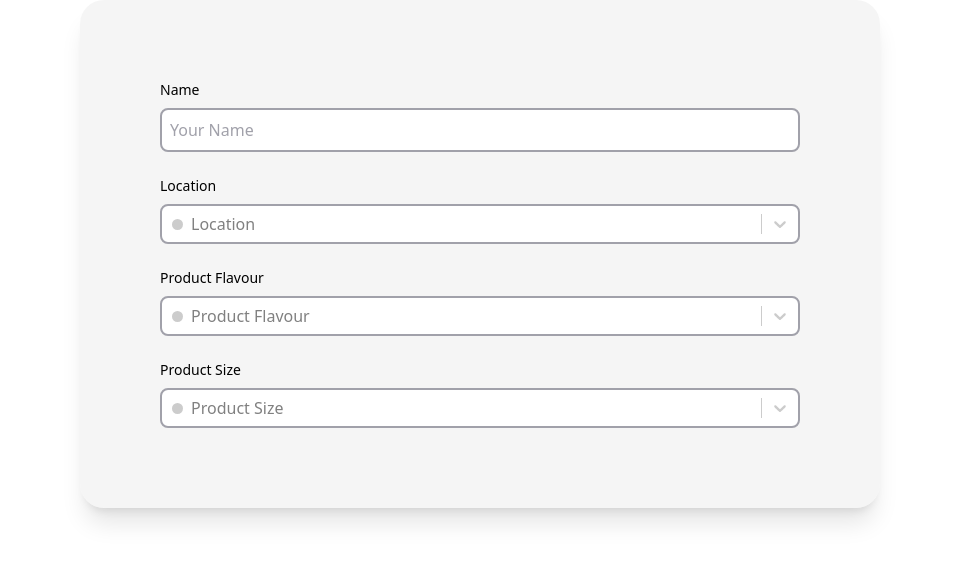
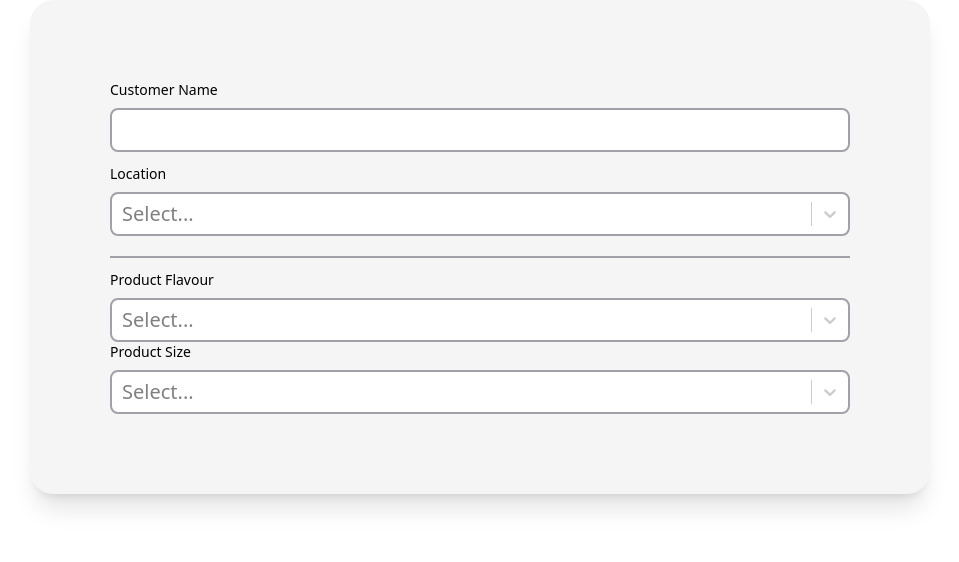
Before and after one commit to baotrangreenhouse/customer_complaint_form, a Next.js app: page /form in a window 1280 px wide. Shown: the top 562 px of the page, without its empty margins (160-1119 px from the left). Built offline with nearby package versions, Linux system fonts and the light colour scheme.

Commit message:
Change variables, design

```diff
--- a/src/app/globals.css
+++ b/src/app/globals.css
@@ -42,7 +42,7 @@
     @apply text-sm lg:text-base
   }
   .my--container {
-    @apply w-full sm:w-[600px] md:w-[600px] lg:w-[700px] xl:w-[800px] 2xl:w-[900px];
+    @apply w-full sm:w-[600px] md:w-[700px] lg:w-[800px] xl:w-[900px] 2xl:w-[1000px];
   }
   .layout {
     @apply grid grid-cols-[minmax(40px,1fr)_minmax(auto,708px)_minmax(40px,1fr)] sm:grid-cols-[minmax(96px,1fr)_minmax(auto,708px)_minmax(96px,1fr)];
--- a/src/components/Form/formSection.tsx
+++ b/src/components/Form/formSection.tsx
@@ -1,46 +1,32 @@
 "use client"
 
 import { FormEvent, useState } from "react";
-import TextInputSection from "./textInputSection";
-import { FormInputDataType, FormInputOptionType } from "@/types/type";
+import { FormInputData_Type, FormInputOption_Type, FormInputProduct_Type } from "@/types/type";
 import { FormInputFieldObject } from "@/types/data";
-import SelectBox from "./selectInputSection";
-import { LOCATION, PRODUCT, SIZE_SORT, getFlavour, getSize } from "@/datas/data";
+import SelectBox from "./selectBox";
+import { FLAVOUR, LOCATION, PRODUCT, SIZE, convertToOption, filterFlavour, filterSize, getFlavour, getSize } from "@/datas/data";
+import InputBox from "./inputBox";
+import { ProductObject_Type } from "@/datas/type";
 
-const FormInputData: FormInputDataType = {
-  name: "",
+const FormInputDataDefault: FormInputData_Type = {
+  customerName: "",
   location: "",
-  locationDetail: "",
-  customerName: "",
-  bestBeforeDate: "", // change to date later
-  productSize: "",
-  productFlavour: "",
-  productName: "",
+  product: [{productFlavour: "", productSize: "", bestBeforeDate: ""}],
+  complaintType: "",
+  complaintTypeDetails: "",
+  healthConcern: "",
   issue: "",
-  issueDetail: ""
+  issueDetails: "",
+  sampleHeld: "",
+  response: "",
+  followUpRequired: "",
+  additionalNotes: ""
 };
 
-const FormInputOption_Location: FormInputOptionType[] = LOCATION.map(location => {
-  return {value: location, label: location, color: "#1E1E24"};
-})
+const FormSection = () => {
+  let FormInputOption_Location: FormInputOption_Type[] = convertToOption(LOCATION);
 
-
-const FormSection = () => {
-  const [inputData, setInputData] = useState<FormInputDataType>(FormInputData);
-
-  const FormInputOption_Flavour: FormInputOptionType[] = getFlavour(PRODUCT.filter(function(productObject) {
-    return inputData.productSize == "" || productObject.productSize.includes(inputData.productSize);
-  })).sort().map(productFlavour => { // sort based on lexigraphical order
-    return {value: productFlavour, label: productFlavour, color: "#1E1E24"};
-  })
-
-  const FormInputOption_Size: FormInputOptionType[] = getSize(PRODUCT.filter(function(productObject) {
-    return inputData.productFlavour == "" || productObject.productFlavour == inputData.productFlavour;
-  })).sort((a: string, b: string) => {
-    return SIZE_SORT.indexOf(a) - SIZE_SORT.indexOf(b);
-  }).map(productFlavour => { // sort based on size
-    return {value: productFlavour, label: productFlavour, color: "#1E1E24"};
-  })
+  const [inputData, setInputData] = useState<FormInputData_Type>(FormInputDataDefault);
 
   const handleChange = (event: FormEvent<HTMLFormElement>) => {
     setInputData({
@@ -48,19 +34,48 @@ const FormSection = () => {
       [event.currentTarget.name]: event.currentTarget.value
     })
   }
-  const handleSelectChangeWrapper = (name: string, selectedOptionData: string) => {
+  const handleSelectChangeWrapper = (name: string, selectedOptionData: string | undefined) => {
     setInputData({
       ...inputData,
-      [name]: selectedOptionData
+      [name]: selectedOptionData ? selectedOptionData : ""
     })
   }
 
   return (
-    <form className="flex flex-col w-full space-y-6">
-      <TextInputSection {...FormInputFieldObject.name} value={inputData.name} onChange={handleChange} isError={false} />
-      <SelectBox {...FormInputFieldObject.location} options={FormInputOption_Location} value={inputData.location} onChange={handleSelectChangeWrapper} isError={false} />
-      <SelectBox {...FormInputFieldObject.productFlavour} options={FormInputOption_Flavour} value={inputData.productFlavour} onChange={handleSelectChangeWrapper} isError={false} />
-      <SelectBox {...FormInputFieldObject.productSize} options={FormInputOption_Size} value={inputData.productSize} onChange={handleSelectChangeWrapper} isError={false} />
+    <form className="flex flex-col w-full space-y-3">
+      <InputBox {...FormInputFieldObject.customerName} value={inputData.customerName} onChange={handleChange} />
+      <SelectBox {...FormInputFieldObject.location} options={FormInputOption_Location} value={inputData.location} onChange={handleSelectChangeWrapper} />
+      <div className="w-full h-0.5 bg-[var(--grey-color)] mt-2" />
+      {inputData.product.map((product: FormInputProduct_Type, index: number) => {
+        const [FormInputOption_ProductFlavour, setFormInputOption_ProductFlavour] = useState<FormInputOption_Type[]>(convertToOption(FLAVOUR));
+        const [FormInputOption_ProductSize, setFormInputOption_ProductSize] = useState<FormInputOption_Type[]>(convertToOption(SIZE));
+
+
+        const handleSelectChangeWrapper_Product = (name: "productFlavour" | "productSize" | "bestBeforeDate", selectedOptionData: string | undefined) => {
+          // handle change
+          var newProduct = inputData.product;
+          newProduct[index][name] = selectedOptionData ? selectedOptionData : "";
+          setInputData({
+            ...inputData,
+            ["product"]: newProduct
+          })
+          // handle option
+          setFormInputOption_ProductFlavour(convertToOption(FLAVOUR.filter((flavour: string) => filterFlavour(flavour, product.productSize))));
+          setFormInputOption_ProductSize(convertToOption(SIZE.filter((size: string) => filterSize(product.productFlavour, size))));
+          console.log(product);
+        }
+
+        return (
+          <div key={index}>
+            <SelectBox {...FormInputFieldObject.productFlavour} options={FormInputOption_ProductFlavour} value={product.productFlavour} onChange={handleSelectChangeWrapper_Product} />
+            <SelectBox {...FormInputFieldObject.productSize} options={FormInputOption_ProductSize} value={product.productSize} onChange={handleSelectChangeWrapper_Product} />
+            {/* <SelectBox {...FormInputFieldObject.bestBeforeDate} options={} value={} onChange={} /> */}
+          </div>
+        )
+      })
+
+      }
+
     </form>
   )
 }
--- /dev/null
+++ b/src/components/Form/inputBox.tsx
@@ -0,0 +1,35 @@
+
+interface Props {
+  label: string,
+  name: string,
+  type: string,
+  value: string,
+  onChange: Function,
+}
+
+const InputBox = (props : Props) => {
+  const {label, name, type, value, onChange} = props;
+
+  return (
+    <div>
+      <label
+        htmlFor={name}
+        className="text-black text-sm font-medium block mb-2"
+      >
+        {label}
+      </label>
+      <input
+        name={name}
+        type={type}
+        className="text--content text-black input--box p-1.5"
+        value={value}
+        onChange={(e) => onChange(e)}
+        autoComplete="off"
+        autoCorrect="off"
+        spellCheck="false"
+      />
+    </div>
+  )
+}
+
+export default InputBox;
--- a/src/components/Form/selectInputSection.tsx
+++ b/src/components/Form/selectBox.tsx
@@ -1,5 +1,5 @@
 'use client'
-import { FormInputOptionType } from "@/types/type";
+import { FormInputOption_Type } from "@/types/type";
 import chroma from "chroma-js";
 import { useState } from "react";
 import { SingleValue, StylesConfig } from "react-select";
@@ -9,41 +9,25 @@ import Select from "react-select";
 interface Props {
   label: string,
   name: string,
-  options?: FormInputOptionType[],
+  options?: FormInputOption_Type[],
   type: string,
   value: string,
-  placeholder: string,
-  isError: boolean,
   onChange: Function,
 }
 
-const dot = (color = 'transparent') => ({
-  alignItems: 'center',
-  display: 'flex',
-
-  ':before': {
-    backgroundColor: color,
-    borderRadius: '10px',
-    content: '" "',
-    display: 'block',
-    marginRight: '8px',
-    height: '11px',
-    width: '11px',
-  },
-});
-
 type Color = chroma.Color;
-const colourStyles: StylesConfig<FormInputOptionType> = {
+const colourStyles: StylesConfig<FormInputOption_Type> = {
   control: (styles, { isFocused }) => ({
-    ...styles, backgroundColor: 'white', borderWidth: '2px', ':hover': { borderColor: '#1E1E24' }, borderColor: isFocused ? '#1E1E24' : '#A1A1AA', outline: 'none', borderRadius: '0.5rem', boxShadow: '',
+    ...styles, backgroundColor: 'white', borderWidth: '2px', ':hover': { borderColor: '#1E1E24' }, borderColor: isFocused ? '#1E1E24' : '#A1A1AA', outline: 'none', borderRadius: '0.5rem', boxShadow: ''
   }),
-  option: (styles, { data, isFocused, isSelected }) => {
-    const color: Color = chroma(data.color);
+  option: (styles, { isFocused, isSelected }) => {
+    const defaultColor = "#37352F";
+    const color: Color = chroma(defaultColor);
     return {
       ...styles,
       borderRadius: '0.5rem',
       backgroundColor: isSelected
-        ? data.color
+        ? defaultColor
         : isFocused
           ? color.alpha(0.1).css()
           : undefined,
@@ -51,34 +35,31 @@ const colourStyles: StylesConfig<FormInputOptionType> = {
         ? chroma.contrast(color, 'white') > 2
           ? 'white'
           : 'black'
-        : data.color,
+        : 'black',
       cursor: 'default',
       ':active': {
         ...styles[':active'],
         backgroundColor: isSelected
-          ? data.color
+          ? defaultColor
           : color.alpha(0.3).css(),
       },
     };
-  },
-  input: (styles) => ({ ...styles, ...dot(), }),
-  placeholder: (styles) => ({ ...styles, ...dot('#ccc') }),
-  singleValue: (styles, { data }) => ({ ...styles, ...dot(data.color) }),
+  }
 };
 
 const SelectBox = (props: Props) => {
-  const {options, label, name, placeholder, onChange} = props;
+  const {options, label, name, onChange} = props;
 
-  const [selectedOption, setSelectedOption] = useState<SingleValue<FormInputOptionType>>();
+  const [selectedOption, setSelectedOption] = useState<SingleValue<FormInputOption_Type>>();
 
-  const handleSelectChange = (selectedOption: SingleValue<FormInputOptionType>) => {
+  const handleSelectChange = (selectedOption: SingleValue<FormInputOption_Type>) => {
     setSelectedOption(selectedOption);
     onChange(name, selectedOption?.value);
   }
 
   return (
     options && (
-      <>
+      <div>
         <label
           htmlFor={name}
           className="text-black text-sm font-medium block mb-2"
@@ -89,13 +70,13 @@ const SelectBox = (props: Props) => {
           instanceId={name}
           options={options}
           styles={colourStyles}
-          placeholder={placeholder}
+          className="text--content"
           value={selectedOption}
           onChange={(s) => handleSelectChange(s)}
           isMulti={false}
           isClearable={true}
         />
-      </>
+      </div>
     )
   )
 }
--- a/src/components/Form/textInputSection.tsx
+++ /dev/null
@@ -1,44 +0,0 @@
-import { cn } from "@/lib/tailwind-merge";
-
-
-interface Props {
-  label: string,
-  name: string,
-  type: string,
-  value: string,
-  placeholder: string,
-  isError: boolean,
-  onChange: Function,
-  readonly: boolean
-}
-
-const TextInputSection = (props : Props) => {
-  const {label, name, type, value, placeholder, isError, onChange, readonly} = props;
-
-  return (
-    <>
-      <label
-        htmlFor={name}
-        className="text-black text-sm font-medium block mb-2"
-      >
-        {label}
-      </label>
-      <input
-        name={name}
-        type={type}
-        className={cn(`text--content text-black input--box p-2`, {
-          'border-red-600': isError === true,
-        })}
-        placeholder={placeholder}
-        value={value}
-        onChange={(e) => onChange(e)}
-        autoComplete='off'
-        autoCorrect='off'
-        spellCheck='false'
-        readOnly={readonly}
-      />
-    </>
-  )
-}
-
-export default TextInputSection;
--- a/src/datas/data.ts
+++ b/src/datas/data.ts
@@ -1,4 +1,5 @@
-import { ProductObjectType } from "./type";
+import { FormInputOption_Type } from "@/types/type";
+import { ProductObject_Type } from "./type";
 
 const RAW_PRODUCT: string[] = [
 "Adaptogenic Cafe Latte, 300 mL", // lattes
@@ -71,33 +72,15 @@ const RAW_PRODUCT: string[] = [
 "Smart Energy, 60 mL"
 ];
 
-export const PRODUCT: ProductObjectType[] = RAW_PRODUCT.map(product => {
-  const s = product.split(",");
+export const PRODUCT: ProductObject_Type[] = RAW_PRODUCT.map(product => {
+  const s = product.split(", ");
   const flavour = s[0];
-  var size: string[] = []
-  for (var i = 1; i < s.length; ++i) {
-    size.push(s[i]);
-  }
-  const name = s[0] + " " + s[1];
-  return {productFlavour: flavour, productSize: size, productName: name};
+  var size: string[] = s.slice(1);
+  return {productFlavour: flavour, productSize: size};
 });
 
-export const getFlavour = (products: ProductObjectType[]) : string[] => {
-  // Set is to remove duplicates
-  return [... new Set(products.map(productObject => {
-    return productObject.productFlavour;
-  }))];
-}
-
-export const getSize = (products: ProductObjectType[]) : string[] => {
-  var size: string[] = [];
-  for (var i = 0; i < products.length; ++i) {
-    size = size.concat(products[i].productSize);
-  }
-  return [... new Set(size)]; // remove duplicates
-}
-
-export const SIZE_SORT: string[] = ["60 mL", "300 mL", "325 mL", "340 mL", "355 mL", "900 mL", "946 mL", "1.26 mL"];
+export const FLAVOUR: string[] = PRODUCT.map((product) => product.productFlavour);
+export const SIZE: string[] = ["60 mL", "300 mL", "325 mL", "340 mL", "355 mL", "900 mL", "946 mL", "1.26 mL"];
 
 export const LOCATION: string[] = [
   "Brookfield",
@@ -111,3 +94,53 @@ export const LOCATION: string[] = [
   "Nashua",
   "Customer Service (Grocery / Non-Greenhouse Retail Store)"
 ]
+
+
+
+
+export const convertToOption = (values: string[]) : FormInputOption_Type[] => {
+  return values.map((value: string) => {
+    return {value: value, label: value};
+  })
+}
+
+export const getFlavour = (products: ProductObjectType[]) : string[] => {
+  return [... new Set(products.map(productObject => {
+    return productObject.productFlavour;
+  }))];
+}
+
+export const getSize = (products: ProductObjectType[]) : string[] => {
+  var size: string[] = [];
+  for (var i = 0; i < products.length; ++i) {
+    size = size.concat(products[i].productSize);
+  }
+  return [... new Set(size)];
+}
+
+export const filterFlavour = (flavour: string, size: string) : boolean => {
+  if (size == "") {
+    return true;
+  }
+  for (const product of PRODUCT) {
+    if (product.productFlavour != flavour) continue;
+    if (product.productSize.includes(size)) {
+      return true;
+    }
+  }
+  return false;
+}
+
+export const filterSize = (flavour: string, size: string) : boolean => {
+  if (flavour == "") {
+    return true;
+  }
+  for (const product of PRODUCT) {
+    if (product.productFlavour != flavour) continue;
+    if (product.productSize.includes(size)) {
+      return true;
+    }
+  }
+  console.log("false");
+  return false;
+}
--- a/src/datas/type.ts
+++ b/src/datas/type.ts
@@ -1,7 +1,6 @@
 
 
-export type ProductObjectType = {
-  productName: string,
+export type ProductObject_Type = {
   productFlavour: string,
-  productSize: string[],
+  productSize: string[]
 }
--- a/src/types/data.ts
+++ b/src/types/data.ts
@@ -1,75 +1,75 @@
-import { FormInputFieldObjectType } from "./type";
+import { FormInputFieldObject_Type } from "./type";
 
 
-export const FormInputFieldObject: FormInputFieldObjectType = {
-  name: {
-    label: "Name",
-    name: "name",
-    type: "text",
-    placeholder: "Your Name",
-    readonly: false
+export const FormInputFieldObject: FormInputFieldObject_Type = {
+  customerName: { // input box
+    label: "Customer Name",
+    name: "customerName",
+    type: "text"
   },
-  location: {
+  location: { // input box
     label: "Location",
     name: "location",
-    type: "text",
-    placeholder: "Location",
-    readonly: false
+    type: "text"
   },
-  locationDetail: {
-    label: "Location Detail",
-    name: "locationDetail",
-    type: "text",
-    placeholder: "Location Detail",
-    readonly: false
+  productFlavour: { // select
+    label: "Product Flavour",
+    name: "productFlavour",
+    type: "text"
   },
-  customerName: {
-    label: "Customer Name",
-    name: "customerName",
-    type: "text",
-    placeholder: "Customer Name",
-    readonly: false
-  },
-  bestBeforeDate: {
-    label: "BBD",
-    name: "bestBeforeDate",
-    type: "date",
-    placeholder: "BBD",
-    readonly: false
-  },
-  productSize: {
+  productSize: { // select
     label: "Product Size",
     name: "productSize",
-    type: "text",
-    placeholder: "Product Size",
-    readonly: false
+    type: "text"
   },
-  productFlavour: {
-    label: "Product Flavour",
-    name: "productFlavour",
-    type: "text",
-    placeholder: "Product Flavour",
-    readonly: false
+  bestBeforeDate: { // input box
+    label: "Best Before Date (BBD)",
+    name: "bestBeforeDate",
+    type: "date"
   },
-  productName: {
-    label: "Product Name",
-    name: "productName",
-    type: "text",
-    placeholder: "Product Name",
-    readonly: false
+  complaintType: { // select customer complaint / store complaint
+    label: "Complaint Type",
+    name: "complaintType",
+    type: "text"
   },
-  issue: {
+  complaintTypeDetails: { // text area
+    label: "Complaint Type Details",
+    name: "complaintTypeDetails",
+    type: "text"
+  },
+  healthConcern: { // select yes/no
+    label: "Health Concern?",
+    name: "healthConcern",
+    type: "text"
+  },
+  issue: { // multi select
     label: "Issue",
     name: "issue",
-    type: "text",
-    placeholder: "Issue",
-    readonly: false
+    type: "text"
   },
-  issueDetail: {
-    label: "Issue Detail",
-    name: "issueDetail",
-    type: "text",
-    placeholder: "Issue Detail",
-    readonly: false
+  issueDetails: { // text area
+    label: "Issue Details",
+    name: "issueDetails",
+    type: "text"
+  },
+  sampleHeld: { // select yes/no
+    label: "Sample Held",
+    name: "sampleHeld",
+    type: "text"
+  },
+  response: { // select
+    label: "Response",
+    name: "response",
+    type: "text"
+  },
+  followUpRequired: { // select yes/no
+    label: "Follow Up Required?",
+    name: "followUpRequired",
+    type: "text"
+  },
+  additionalNotes: { // text area
+    label: "Additional Notes",
+    name: "Additional Notes",
+    type: "text"
   }
 }
```
Also changed, not shown: src/types/type.ts (+35 -26 lines).
